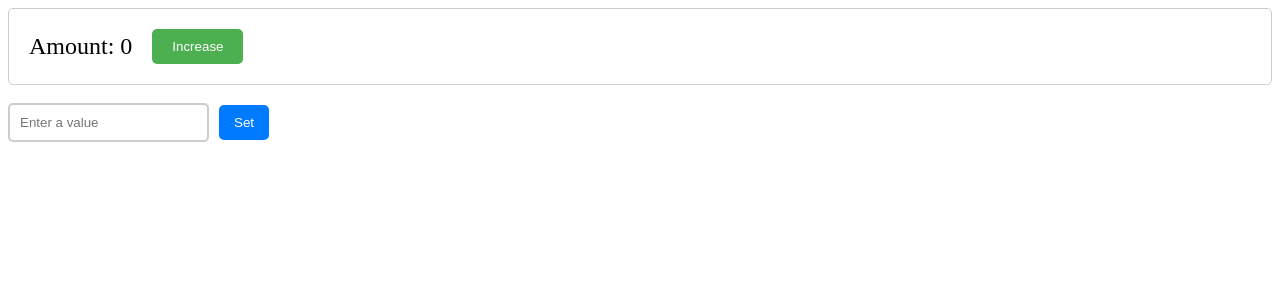
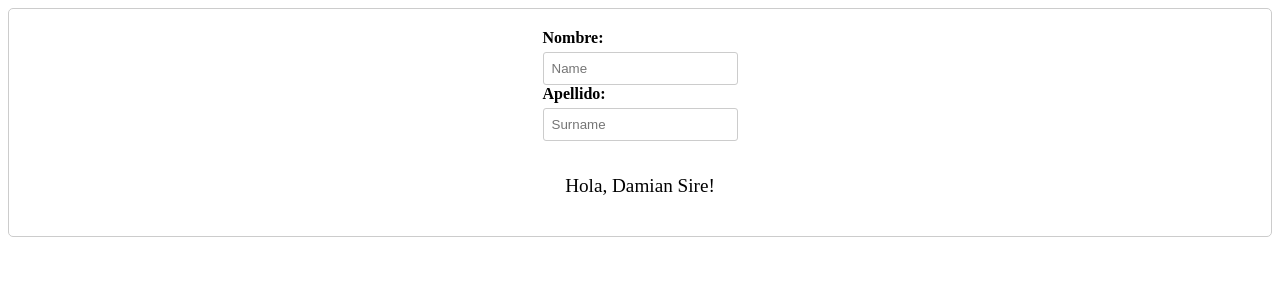
Before and after one commit to damiansire/angular-examples, an Angular app: page / in a window 1280 px wide. Shown: the top 300 px of the page. Built offline with nearby package versions, Linux system fonts and the light colour scheme.

Commit message:
feat: add example of computed-signals

```diff
--- a/src/app/app.component.html
+++ b/src/app/app.component.html
@@ -1 +1,2 @@
-<app-writable-signals></app-writable-signals>
+<!--<app-writable-signals></app-writable-signals>-->
+<app-computed-signals></app-computed-signals>
--- a/src/app/app.component.ts
+++ b/src/app/app.component.ts
@@ -1,13 +1,14 @@
 import { Component } from '@angular/core';
 import { RouterOutlet } from '@angular/router';
 import { WritableSignalsComponent } from './signals/1-writable-signals/writable-signals.component';
+import { ComputedSignalsComponent } from './signals/2-computed-signals/computed-signals.component';
 
 @Component({
   selector: 'app-root',
   standalone: true,
   templateUrl: './app.component.html',
   styleUrl: './app.component.css',
-  imports: [RouterOutlet, WritableSignalsComponent],
+  imports: [RouterOutlet, WritableSignalsComponent, ComputedSignalsComponent],
 })
 export class AppComponent {
   title = 'angular-examples';
--- a/src/app/signals/2-computed-signals/computed-signals.component.css
+++ b/src/app/signals/2-computed-signals/computed-signals.component.css
@@ -0,0 +1,29 @@
+.profile-container {
+    display: flex;
+    flex-direction: column;
+    align-items: center;
+    padding: 20px;
+    border: 1px solid #ccc;
+    border-radius: 5px;
+}
+
+.profile-info {
+    display: flex;
+    flex-direction: column;
+    margin-bottom: 15px;
+}
+
+label {
+    font-weight: bold;
+    margin-bottom: 5px;
+}
+
+input {
+    padding: 8px;
+    border: 1px solid #ccc;
+    border-radius: 3px;
+}
+
+.profile-greeting {
+    font-size: 1.2em;
+}
--- a/src/app/signals/2-computed-signals/computed-signals.component.html
+++ b/src/app/signals/2-computed-signals/computed-signals.component.html
@@ -1 +1,13 @@
-<p>computed-signals works!</p>
+<div class="profile-container">
+    <div class="profile-info">
+        <label for="firstName">Nombre:</label>
+        <input type="text" (input)="setFirstName($event.target)" placeholder="Name">
+
+        <label for="lastName">Apellido:</label>
+        <input type="text" (input)="setLastName($event.target)" placeholder="Surname">
+    </div>
+
+    <div class="profile-greeting">
+        <p>Hola, {{ fullName()}}!</p>
+    </div>
+</div>
--- a/src/app/signals/2-computed-signals/computed-signals.component.ts
+++ b/src/app/signals/2-computed-signals/computed-signals.component.ts
@@ -1,12 +1,34 @@
-import { Component } from '@angular/core';
+import { CommonModule } from '@angular/common';
+import {
+  Component,
+  Signal,
+  WritableSignal,
+  computed,
+  signal,
+} from '@angular/core';
+import { FormsModule } from '@angular/forms';
 
 @Component({
   selector: 'app-computed-signals',
   standalone: true,
-  imports: [],
+  imports: [CommonModule, FormsModule],
   templateUrl: './computed-signals.component.html',
-  styleUrl: './computed-signals.component.css'
+  styleUrl: './computed-signals.component.css',
 })
 export class ComputedSignalsComponent {
+  firstName: WritableSignal<string> = signal('Damian');
+  lastName: WritableSignal<string> = signal('Sire');
+  fullName: Signal<string> = computed(
+    () => `${this.firstName()} ${this.lastName()}`
+  );
 
+  setFirstName(eventTarget: any) {
+    const value = eventTarget?.value || '';
+    this.firstName.set(value);
+  }
+
+  setLastName(eventTarget: any) {
+    const value = eventTarget?.value || '';
+    this.lastName.set(value);
+  }
 }
```
